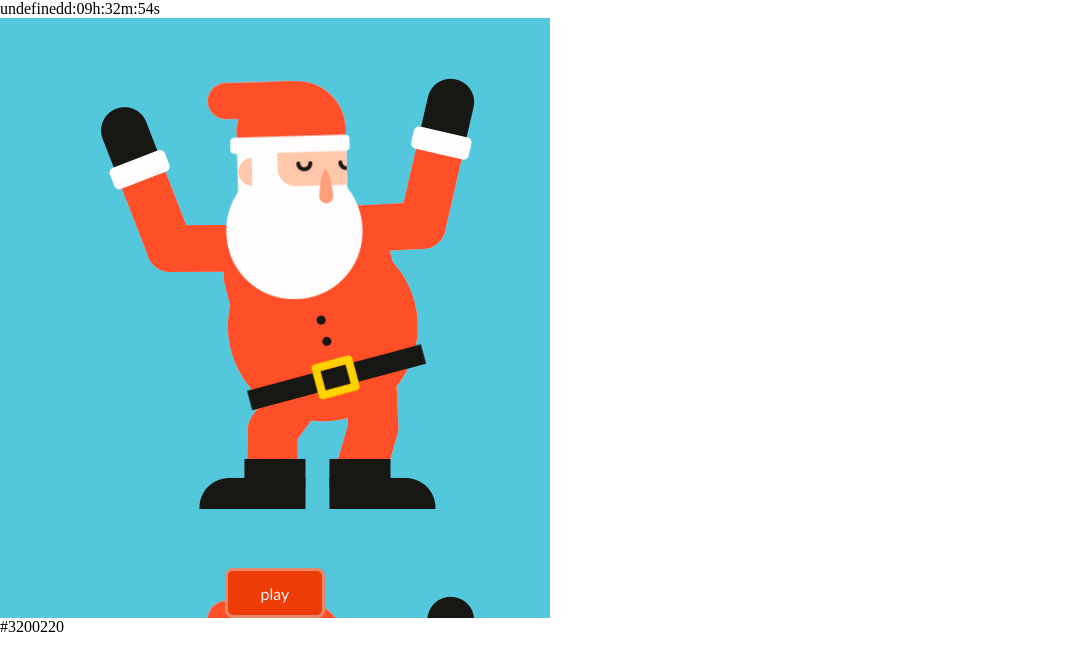
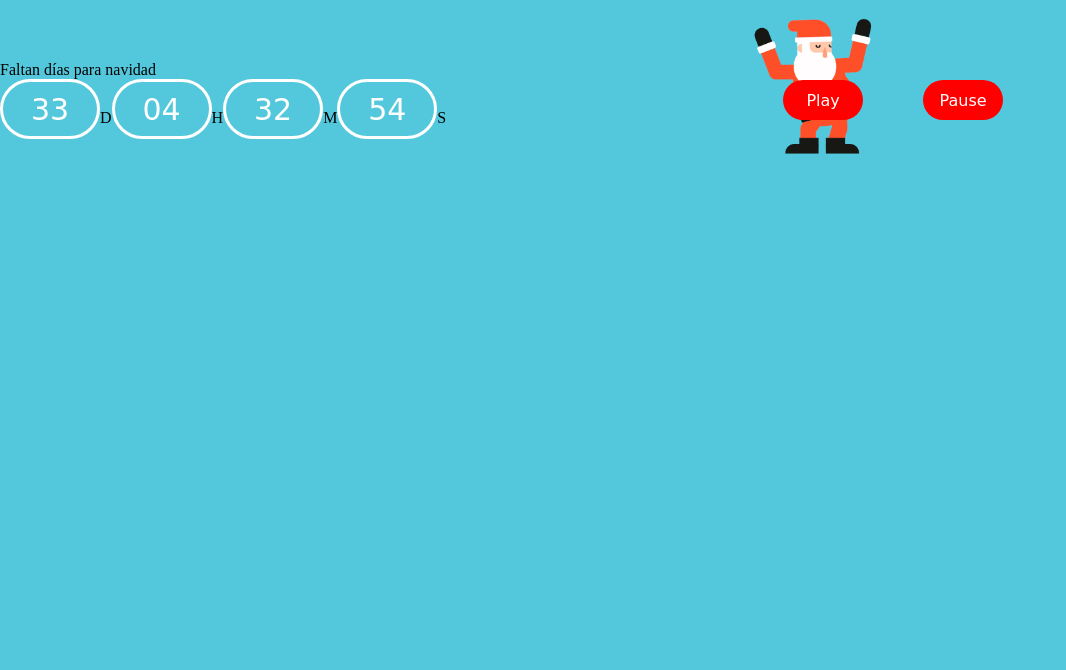
Before and after one commit to Exfrom/Proyecto8-Navidad, a plain HTML site: page index.html in a window 1280 px wide. Shown: the whole page, without its empty margins (0-1066 px from the left). Drawn offline with Linux system fonts and the light colour scheme.

Commit message:
corrigecodigo

```diff
--- a/css/style.css
+++ b/css/style.css
@@ -1,42 +1,93 @@
-*{
+/* Estilos globales */
+* {
     margin: 0;
     padding: 0;
     box-sizing: border-box;
 }
 
-.body{
+body {
+    min-height: 100vh;
+    background-color: rgb(83, 200, 220);
+}
+
+/* Estilos del contenedor principal */
+.contenedor1 {
+    display: flex;
+    justify-content: space-between;
+    align-items: center;
+}
+
+/* Estilos de la cuenta regresiva (izquierda) */
+#cuentaRegresiva {
+    /* Agrega estilos específicos para la cuenta regresiva si es necesario */
+}
+
+/* Estilos de los botones y elementos relacionados (derecha) */
+.botones {
+    display: flex;
+
+    align-items: center;
+}
+
+.figuraOff {
+    width: 200px;
+    height: 200px;
     display: flex;
     align-items: center;
     justify-content: center;
-    min-height: 100vh;
+    background-image: url("../img/papaNoel1.png");
+    background-size: contain;
+    background-repeat: no-repeat;
 
 }
-.noelOff{
-    width: 550px;
-    height: 600px;
-    background-color: rgb(255, 106, 0);
-    display: flex;
-    align-items: end;
-    justify-content: center;
-    background-image: url(../img/papaNoel1.png);
+
+.figuraOff.on {
+    background-image: url("../img/papaNoel.gif");
 }
 
-.noelOnOff{
+.botonOn,
+.botonOff {
+    width: 80px;
+    height: 40px;
+    background-color: rgb(255, 0, 0);
+    border-radius: 50vh;
     display: flex;
     align-items: center;
     justify-content: center;
-    width: 100px;
-    height: 50px;
-    background-color: rgb(238, 60, 6);
-    border-radius: 1vh;
-    border: 0.2rem solid rgb(229, 135, 107);
-    position: fixed;
-    color: rgb(247, 242, 240);
-    align-items: center;
-    display: flex;
-    font-family:'Trebuchet MS', 'Lucida Sans Unicode', 'Lucida Grande', 'Lucida Sans', Arial, sans-serif;
+    color: white;
+    font-family: cursive;
+
 }
 
-.noelOff.on{
-    background-image: url(../img/papaNoel.gif);
+.botonOn.on {
+    background-image: url("../img/papaNoel1.png");
 }
+
+.botonOn:hover,
+.botonOff:hover {
+    background-color: aqua;
+    color: black;
+}
+
+.cuentaRegresiva {
+    display: flex;
+    justify-content: center;
+    align-items: center;
+}
+
+/* Estilos para los elementos de la cuenta regresiva */
+.dias,
+.horas,
+.minutos,
+.segundos {
+    font-size: 30px;
+    width: 100px;
+    height: 60px;
+    border: 0.2rem solid white;
+    border-radius: 50vh;
+    display: flex;
+    align-items: center;
+    justify-content: center;
+    color: white;
+    font-family: cursive;
+}
--- a/index.html
+++ b/index.html
@@ -1,18 +1,35 @@
 <!DOCTYPE html>
 <html lang="es">
+
 <head>
     <meta charset="UTF-8">
     <meta name="viewport" content="width=device-width, initial-scale=1.0">
-    <title>Navidad</title>
     <link rel="stylesheet" href="./css/style.css">
+    <title>Cuenta regresiva</title>
 </head>
+
 <body>
-    <div id="cuentaRegresiva"></div>
-    <div class="noel">
-        <div id="noelquieto" class="noelOff">
-            <div class="noelOnOff" onclick="play()">play</div>
+    <!-- Contenedor principal -->
+    <div class="contenedor1">
+
+        <!-- Contenedor para la cuenta regresiva (izquierda) -->
+        <div id="cuentaRegresiva"></div>
+
+        <!-- Contenedor para los botones (derecha) -->
+        <div class="botones">
+            <div class="figuraOff" id="figuraPlay">
+                <div class="botonOn" onclick="play()">Play</div>
+            </div>
+            <div class="figuraOn" id="figuraStop">
+                <div class="botonOff" onclick="pause()">Pause</div>
+            </div>
         </div>
+
+        <!-- Contenedor para la animación baile -->
+        <div class="baile"></div>
+
     </div>
-    <script src="script.js"></script>
+    <script src="./script.js"></script>
 </body>
-</html> #3200220
+
+</html>
--- a/script.js
+++ b/script.js
@@ -1,56 +1,75 @@
-function obtenerTiempoFaltante(fechalimite) {
-    let ahora = new Date();
-    tiempoFaltante = (new Date(fechalimite) - ahora + 1000) / 1000;
-    segundoFaltantes = ('0' + Math.floor(tiempoFaltante % 60)).slice(-2);
+// Función para obtener el tiempo faltante hasta una fecha límite
+function obtenerTiempoFaltante(fechaLimite) {
+    const ahora = new Date();
+    tiempoFaltante = (new Date(fechaLimite) - ahora + 1000) / 1000;
+    segundosFaltantes = ('0' + Math.floor(tiempoFaltante % 60)).slice(-2);
     minutosFaltantes = ('0' + Math.floor(tiempoFaltante / 60 % 60)).slice(-2);
     horasFaltantes = ('0' + Math.floor(tiempoFaltante / 3600 % 24)).slice(-2);
     diasFaltantes = ('0' + Math.floor(tiempoFaltante / (3600 * 24))).slice(-2);
-
-    return{
-        segundoFaltantes,
+    return {
+        segundosFaltantes,
         minutosFaltantes,
         horasFaltantes,
+        diasFaltantes,
         tiempoFaltante,
-    }
-};
+    };
+}
 
-//console.log(obtenerTiempoFaltante(´Dec 25 2023 00:00:00 GMT-0500´));
-function cuentaRegresiva(tiempoFaltante,reloj,mensaje){
+// Función para manejar la cuenta regresiva
+function cuentaRegresiva(tiempoFaltante, reloj, mensaje) {
     const e = document.getElementById(reloj);
 
-    const tiempoActual = setInterval(()=>{
+    const tiempoActual = setInterval(() => {
         let t = obtenerTiempoFaltante(tiempoFaltante);
-        e.innerHTML = `${t.diasFaltantes}d:${t.horasFaltantes}h:${t.minutosFaltantes}m:${t.segundoFaltantes}s`;
-
-        if(t.tiempoFaltante <0) {
+        e.innerHTML =
+            `
+            <div class="mensajeInicial"> Faltan días para navidad </div>
+            <div class="cuentaRegresiva">
+                <div class="dias">${t.diasFaltantes}</div><br>D
+                <div class="horas">${t.horasFaltantes}</div><br>H
+                <div class="minutos">${t.minutosFaltantes}</div><br>M
+                <div class="segundos">${t.segundosFaltantes}</div><br>S
+            </div>
+            `;
+        if (t.tiempoFaltante < 1) {
             clearInterval(tiempoActual);
             e.innerHTML = mensaje;
+            figuraPlay.classList.add("on");
         }
-    }, 1000)
-};
+    }, 1000);
+}
 
-cuentaRegresiva('Dec 25 2023 00:00:00 GMT-0500','cuentaRegresiva','¡Feliz Navidad!');
-let noel="off";
-let noelStop = document.getElementById("noelquieto");
-let botonSonido = new Audio ('sound/play.mp3');
-let botonAudio = new Audio ('sound/allWant.mp3')
-function bailar(){
-    if (noel == "off"){
-        noel ="on"
-        noelStop.classList.add("on");
-        noelStop.addEventListener('click',()=>{
-            botonSonido.play();
-        })
-        noelStop.addEventListener('click',()=>{
-            botonAudio.play();
-        })
+// Iniciar la cuenta regresiva con valores específicos
+cuentaRegresiva('Dec 25 2023 00:00:00 ', 'cuentaRegresiva', '¡Feliz Navidad!');
+
+// Variables y funciones relacionadas con la animación
+let figura = "off";
+let figuraPlay = document.getElementById("figuraPlay");
+let figuraStop = document.getElementById("figuraStop");
+let audio = new Audio("sound/sonidoBoton.mp3");
+let audio2 = new Audio("sound/cancion_navidad.mp3");
+
+// Función para reproducir la animación y sonidos al hacer clic en "Play"
+function play() {
+    if (figura == "off") {
+        figura = "on";
+        figuraPlay.classList.add("on");
+        figuraPlay.addEventListener("click", () => {
+            audio.play();
+            audio2.play();
+        });
         console.log("On");
-    }else{
-        noel="off"
-        noelStop.classList.remove("on");
-        noelStop.addEventListener('click',()=>{
-            botonAudio.pause();
-        })
-        console.log("off");
     }
 }
+
+// Función para pausar la animación al hacer clic en "Pause"
+function pause() {
+    if (figura == "on") {
+        figura = "off";
+        console.log("Off")
+        figuraPlay.classList.remove("on");
+        figuraStop.addEventListener("click", () => {
+            audio2.pause();
+        });
+    }
+}
```
